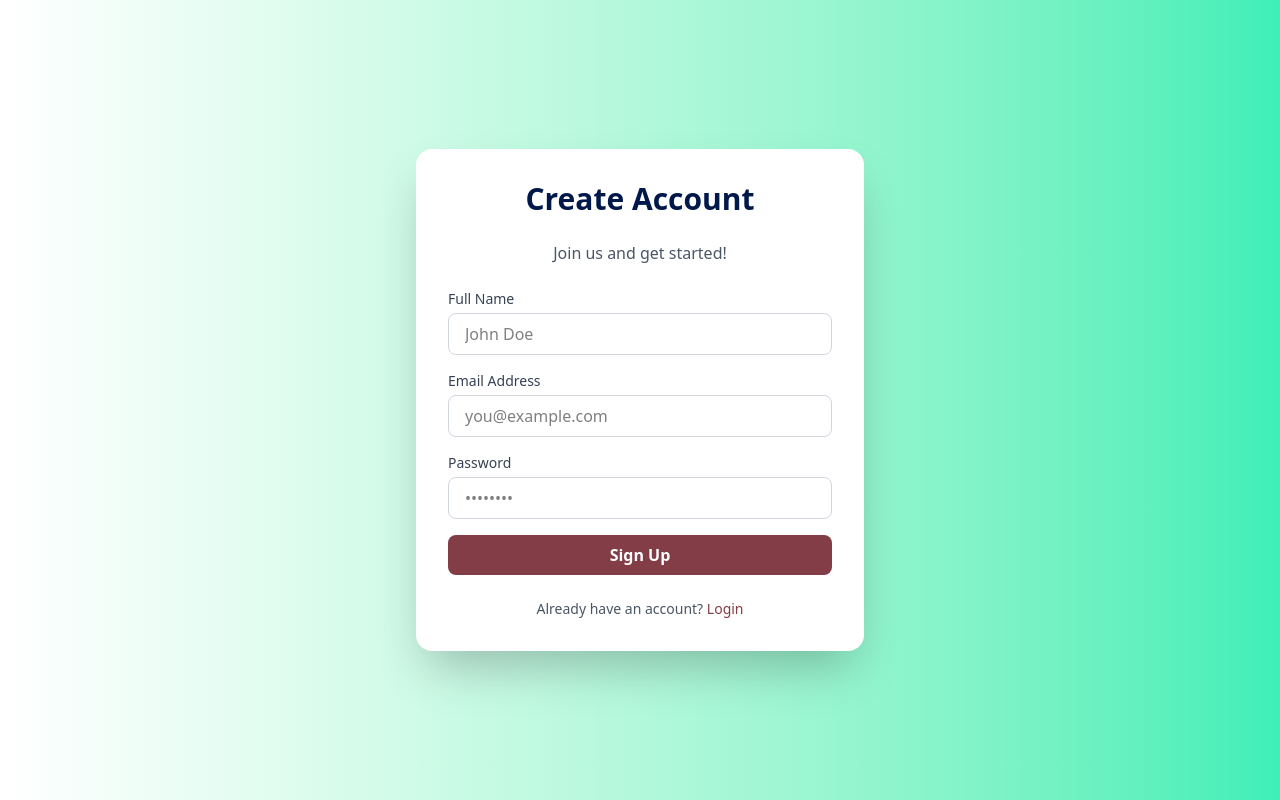
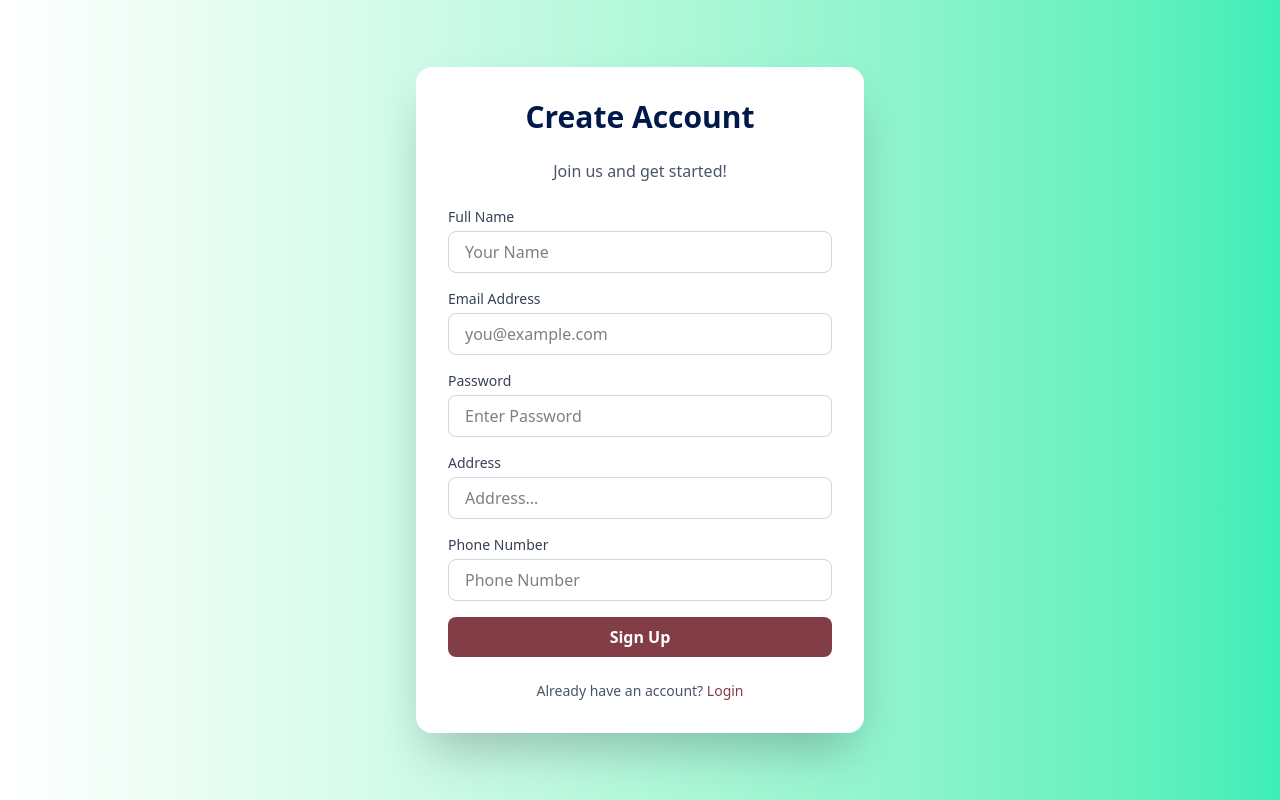
Before and after one commit to tawhid3482/Car-Rental-Reservation, a React (Vite) app: page /register in a window 1280 px wide. Built offline with nearby package versions, Linux system fonts and the light colour scheme.

Commit message:
user signup  successfully

```diff
--- a/src/components/Navbar/Navbar.tsx
+++ b/src/components/Navbar/Navbar.tsx
@@ -110,7 +110,7 @@ const Navbar = () => {
               className="focus:outline-none "
             >
               <img
-                src={user?.image || "https://i.ibb.co/ZmFHZDM/user.png"}
+                src={user?.image || "https://cdn.pixabay.com/photo/2015/10/05/22/37/blank-profile-picture-973460_1280.png"}
                 alt="user"
                 className="w-10 h-10 rounded-full border border-gray-300 object-cover cursor-pointer"
               />
--- a/src/pages/Register.tsx
+++ b/src/pages/Register.tsx
@@ -1,51 +1,111 @@
-import { Link } from "react-router-dom";
+import { Link, useNavigate } from "react-router-dom";
+import { useSignupMutation } from "../redux/features/auth/authApi";
+import { useAppDispatch } from "../redux/features/hooks";
+import { useForm } from "react-hook-form";
 
 const Register = () => {
+  interface IRegisterData {
+    name: string;
+    role: string;
+    address: string;
+    phone: string;
+    email: string;
+    password: string;
+  }
+
+  const navigate = useNavigate();
+  const dispatch = useAppDispatch();
+  const [signup] = useSignupMutation();
+
+  const {
+    register,
+    handleSubmit,
+    formState: { errors },
+  } = useForm<IRegisterData>({
+    defaultValues: {
+      role: "user",
+    },
+  });
+
+  const onSubmit = async (data: IRegisterData) => {
+    try {
+      const result = await signup(data).unwrap();
+      if (result) {
+        navigate("/login");
+      }
+    } catch (err) {
+      console.error("Signup failed", err);
+    }
+  };
+
   return (
     <div className="min-h-screen flex items-center justify-center bg-gradient-to-r from-[#ffffff] to-[#3DEEB7] p-4">
       <div className="w-full max-w-md bg-white rounded-2xl shadow-2xl p-8 space-y-6">
         <h2 className="text-3xl font-bold text-center text-[#00194A]">Create Account</h2>
         <p className="text-center text-gray-600">Join us and get started!</p>
 
-        <form className="space-y-4">
+        <form onSubmit={handleSubmit(onSubmit)} className="space-y-4">
           <div>
-            <label htmlFor="name" className="block text-sm font-medium text-gray-700">
-              Full Name
-            </label>
+            <label htmlFor="name" className="block text-sm font-medium text-gray-700">Full Name</label>
             <input
               type="text"
               id="name"
-              className="w-full mt-1 px-4 py-2 border border-gray-300 rounded-lg focus:outline-none focus:ring-2 focus:ring-[#833d47]"
-              placeholder="John Doe"
-              required
+              {...register("name", { required: "Name is required" })}
+              className="w-full mt-1 px-4 py-2 border border-gray-300 rounded-lg focus:ring-2 focus:ring-[#833d47]"
+              placeholder="Your Name"
             />
+            {errors.name && <p className="text-red-500 text-sm">{errors.name.message}</p>}
           </div>
 
           <div>
-            <label htmlFor="email" className="block text-sm font-medium text-gray-700">
-              Email Address
-            </label>
+            <label htmlFor="email" className="block text-sm font-medium text-gray-700">Email Address</label>
             <input
               type="email"
               id="email"
-              className="w-full mt-1 px-4 py-2 border border-gray-300 rounded-lg focus:outline-none focus:ring-2 focus:ring-[#833d47]"
+              {...register("email", { required: "Email is required" })}
+              className="w-full mt-1 px-4 py-2 border border-gray-300 rounded-lg focus:ring-2 focus:ring-[#833d47]"
               placeholder="you@example.com"
-              required
             />
+            {errors.email && <p className="text-red-500 text-sm">{errors.email.message}</p>}
           </div>
 
           <div>
-            <label htmlFor="password" className="block text-sm font-medium text-gray-700">
-              Password
-            </label>
+            <label htmlFor="password" className="block text-sm font-medium text-gray-700">Password</label>
             <input
               type="password"
               id="password"
-              className="w-full mt-1 px-4 py-2 border border-gray-300 rounded-lg focus:outline-none focus:ring-2 focus:ring-[#833d47]"
-              placeholder="••••••••"
-              required
+              {...register("password", { required: "Password is required" })}
+              className="w-full mt-1 px-4 py-2 border border-gray-300 rounded-lg focus:ring-2 focus:ring-[#833d47]"
+              placeholder="Enter Password"
             />
+            {errors.password && <p className="text-red-500 text-sm">{errors.password.message}</p>}
           </div>
+
+          <div>
+            <label htmlFor="address" className="block text-sm font-medium text-gray-700">Address</label>
+            <input
+              type="text"
+              id="address"
+              {...register("address", { required: "Address is required" })}
+              className="w-full mt-1 px-4 py-2 border border-gray-300 rounded-lg"
+              placeholder="Address..."
+            />
+            {errors.address && <p className="text-red-500 text-sm">{errors.address.message}</p>}
+          </div>
+
+          <div>
+            <label htmlFor="phone" className="block text-sm font-medium text-gray-700">Phone Number</label>
+            <input
+              type="text"
+              id="phone"
+              {...register("phone", { required: "Phone number is required" })}
+              className="w-full mt-1 px-4 py-2 border border-gray-300 rounded-lg"
+              placeholder="Phone Number"
+            />
+            {errors.phone && <p className="text-red-500 text-sm">{errors.phone.message}</p>}
+          </div>
+
+
 
           <button
             type="submit"
@@ -56,8 +116,8 @@ const Register = () => {
         </form>
 
         <p className="text-center text-sm text-gray-600">
-          Already have an account?{' '}
-          <Link to={'/login'} className="text-[#833d47] hover:underline font-medium">
+          Already have an account?{" "}
+          <Link to={"/login"} className="text-[#833d47] hover:underline font-medium">
             Login
           </Link>
         </p>
--- a/src/redux/features/auth/authApi.ts
+++ b/src/redux/features/auth/authApi.ts
@@ -9,7 +9,14 @@ const authApi = baseApi.injectEndpoints({
         body: userInfo,
       }),
     }),
+    signup: builder.mutation({
+      query: (userInfo) => ({
+        url: "/auth/signup",
+        method: "POST",
+        body: userInfo,
+      }),
+    }),
   }),
 });
 
-export const { useLoginMutation } = authApi;
+export const { useLoginMutation,useSignupMutation } = authApi;
--- a/src/redux/features/auth/authSlice.ts
+++ b/src/redux/features/auth/authSlice.ts
@@ -6,6 +6,7 @@ export type TUser = {
   role: string;
   iat: number;
   exp: number;
+  image?:string
 };
 
 type TAuthState = {
```
